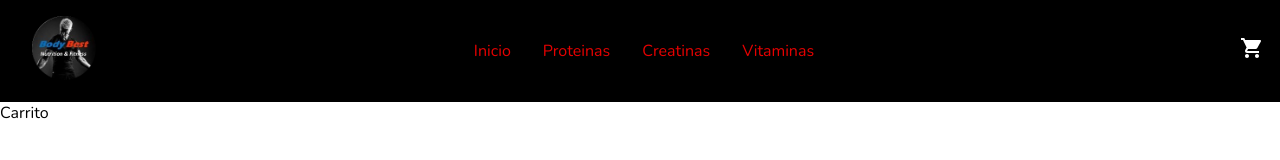
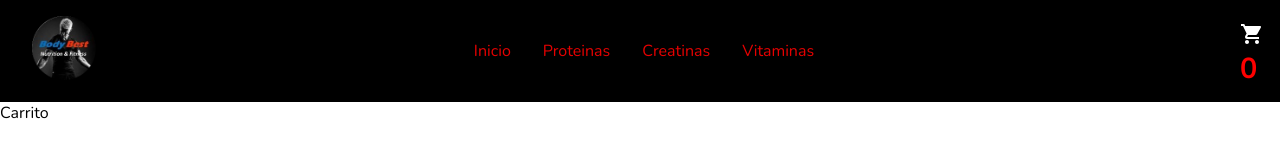
Before and after one commit to FranCaprari/Desafios-React-Coder, a React (Create React App) app: page /cart in a window 1280 px wide. Shown: the top 160 px of the page. Built offline with nearby package versions, Linux system fonts and the light colour scheme.

Commit message:
Cart con context

```diff
--- a/src/App.js
+++ b/src/App.js
@@ -3,11 +3,13 @@ import ItemListContainer from "./components/ItemListContainer/ItemListContainer"
 import { BrowserRouter, Route, Routes } from "react-router-dom";
 import ItemDetailContainer from "./components/ItemDetailContainer/ItemDetailContainer";
 import Cart from "./components/Cart/Cart"
+import CartProvider from "./context/CartContext";
 
 
 function App() {
   return (
       <BrowserRouter>
+        <CartProvider>
         <NavBar/>
         <Routes>
           <Route path="/" element={ <ItemListContainer greeting="Bienvenido a BodyBest" />} />
@@ -15,6 +17,7 @@ function App() {
           <Route path="/detail/:id" element={<ItemDetailContainer />} />
           <Route path="/cart" element={<Cart />} />
         </Routes>
+        </CartProvider>
       </BrowserRouter>
   );
 }
--- a/src/components/CartWidget/CartWidget.css
+++ b/src/components/CartWidget/CartWidget.css
@@ -18,7 +18,12 @@
     display: inline-block;
     cursor: pointer;
   }
-
+  .cart-cantidad {
+    margin-top: 0.5rem;
+    color: red;
+    font-weight: bold;
+    font-size: 1.8rem;
+  }
   @media (max-width: 768px) {
     .button {
       top: 0.7rem;
--- a/src/components/CartWidget/CartWidget.js
+++ b/src/components/CartWidget/CartWidget.js
@@ -2,11 +2,15 @@ import React from "react";
 import "./CartWidget.css";
 import ShoppingCartIcon from '@mui/icons-material/ShoppingCart';
 import { Link } from "react-router-dom"
+import { useContext } from 'react'
+import { useCartContext } from "../../context/CartContext";
 
 const CartWidget = () => {
+    const {qtyProducts} = useCartContext();
     return (
         <div>
             <Link to="/cart" className="cart-btn"><ShoppingCartIcon/></Link>
+            <p className="cart-cantidad">{qtyProducts}</p>
         </div>
     );
 };
--- a/src/components/ItemDetail/ItemDetail.js
+++ b/src/components/ItemDetail/ItemDetail.js
@@ -2,13 +2,16 @@ import React, {useState} from "react";
 import ItemCount from "../ItemCount/ItemCount"
 import "./ItemDetail.css"
 import { Link } from "react-router-dom"
+import { useCartContext } from "../../context/CartContext";
 
 
 const ItemDetail = ({product}) => {
 
     const [buyfinalized, setBuyFinalized] = useState(false);
-    const onAdd = () => {
+    const {addProduct} = useCartContext();
+    const onAdd = (quantity) => {
         setBuyFinalized(true);
+        addProduct(product, quantity);
     }
     const {img, name, description, price, stock} = product;
     return (
--- /dev/null
+++ b/src/context/CartContext.js
@@ -0,0 +1,48 @@
+import React, {useContext, useState, useEffect} from 'react';
+
+const CartContext = React.createContext([]);
+
+export const useCartContext = () => useContext(CartContext);
+const CartProvider = ({children}) => {
+    const [cart, setCart] = useState([]);
+    const [qtyProducts, setQtyProducts] = useState(0);
+    useEffect(() => {
+        getQtyCarProducts();
+      }, [cart]);
+
+      const getQtyCarProducts = () => {
+        let qty = 0;
+        cart.forEach((cart) => (qty += cart.quantity));
+        setQtyProducts(qty);
+      };
+
+    const addProduct = (item, quantity) =>{
+        let newCart;
+        let product = cart.find(product => product.id === item.id);
+        if(product){
+            product.quantity += quantity;
+            newCart = [...cart];
+        } else{
+            product = {...item, quantity: quantity};
+            newCart = [...cart, product];
+        }
+        setCart(newCart);
+        console.log(newCart)
+    }
+    const clearCart = () => setCart([]);
+
+    const isInCart = (id) => cart.find(product => product.id === id) ? true : false;
+
+    const removeProduct = (id) => setCart(cart.filter(product => product.id !== id));
+
+    return (
+        <CartContext.Provider value={{
+            clearCart, isInCart, removeProduct, addProduct, qtyProducts
+        }}>
+            {children}
+        </CartContext.Provider>
+    )
+}
+
+
+export default CartProvider
```
